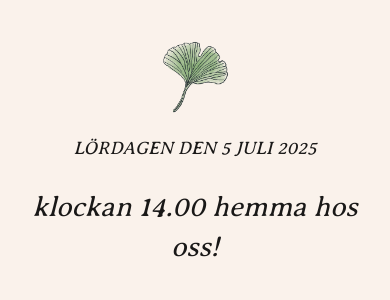
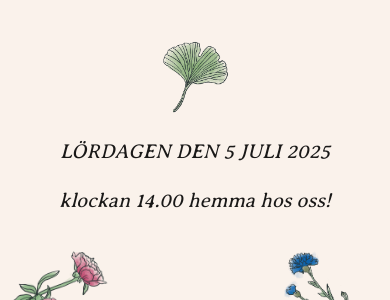
Before and after one commit to HagglundJonatan/sarajonatan, a website: page index.html in a window 390 px wide. Shown: the part 468-768 px from the top of the page. Drawn offline with Linux system fonts and the light colour scheme; a web font is replaced by a local one.

Commit message:
dynamic line height for paragraphs

```diff
--- a/public/styles.css
+++ b/public/styles.css
@@ -132,6 +132,12 @@ p {
   line-height: 40px;
 }
 
+@media screen and (max-width: 600px) {
+  p {
+    line-height: 34px;
+  }
+}
+
 @media screen and (min-width: 1200px) {
   .paragraph-div {
     margin: 0px 100px 0 100px;
@@ -177,7 +183,7 @@ p {
 
 @media screen and (max-width: 600px) {
   .capital-text {
-    font-size: 18px;
+    font-size: 20px;
     padding: 0rem;
   }
 }
@@ -188,6 +194,18 @@ p {
   font-style: italic;
   padding: 0rem 0rem 0.5rem 0rem;
   color: rgba(0, 0, 0, 0.9);
+}
+
+@media screen and (max-width: 1200px) {
+  .info-text-big {
+    font-size: 24px;
+  }
+}
+
+@media screen and (max-width: 600px) {
+  .info-text-big {
+    font-size: 20px;
+  }
 }
 
 .info-text {
```
